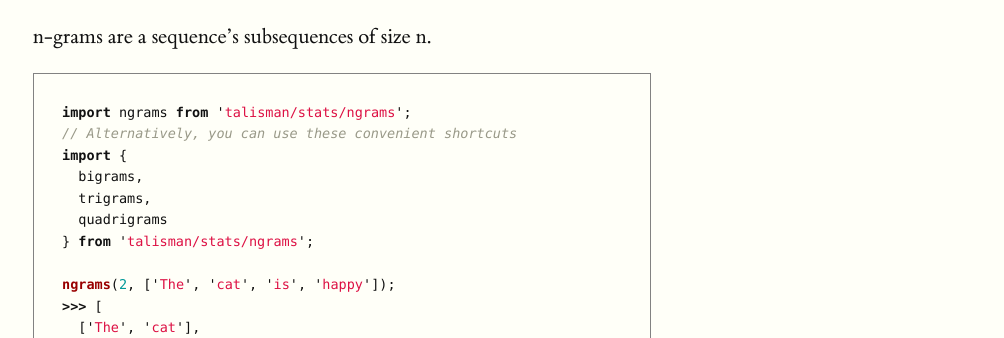
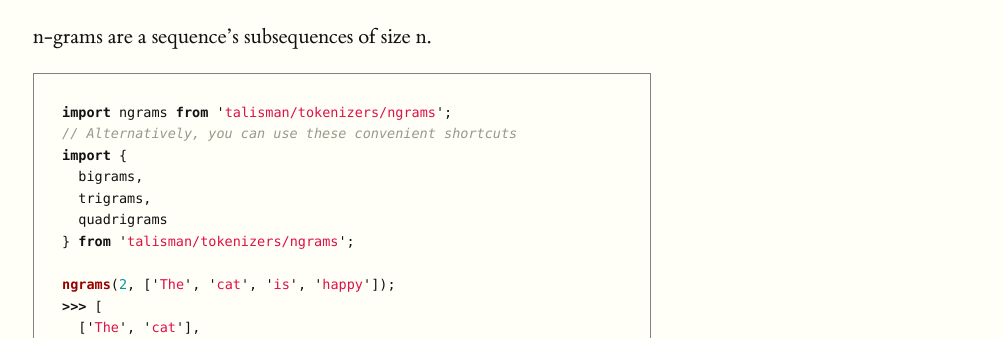
Before and after one commit to Yomguithereal/talisman, a Jekyll site: the page built from tokenizers/ngrams.md, in a window 1280 px wide. Shown: the part 264-602 px from the top of the page, without its empty margins (127-1131 px from the left). Built offline with Jekyll 4.4.1, drawn with Linux system fonts in a browser that asks for light colours.

Commit message:
update import statement

````diff
--- a/tokenizers/ngrams.md
+++ b/tokenizers/ngrams.md
@@ -13,13 +13,13 @@ The `tokenizers/ngrams` module gather functions used to compute ngrams from the
 n-grams are a sequence's subsequences of size n.
 
 ```js
-import ngrams from 'talisman/stats/ngrams';
+import ngrams from 'talisman/tokenizers/ngrams';
 // Alternatively, you can use these convenient shortcuts
 import {
   bigrams,
   trigrams,
   quadrigrams
-} from 'talisman/stats/ngrams';
+} from 'talisman/tokenizers/ngrams';
 
 ngrams(2, ['The', 'cat', 'is', 'happy']);
 >>> [
````
